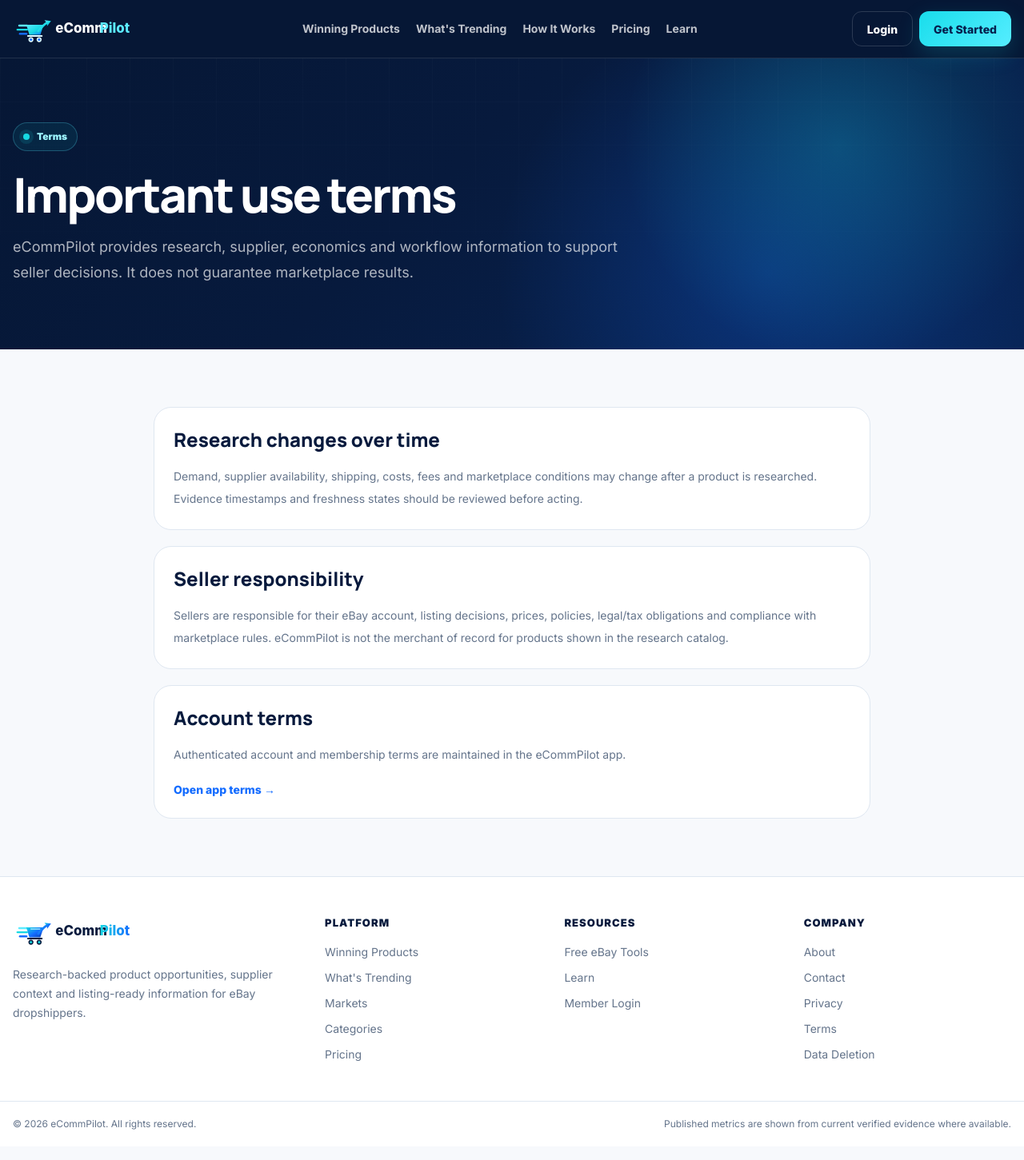
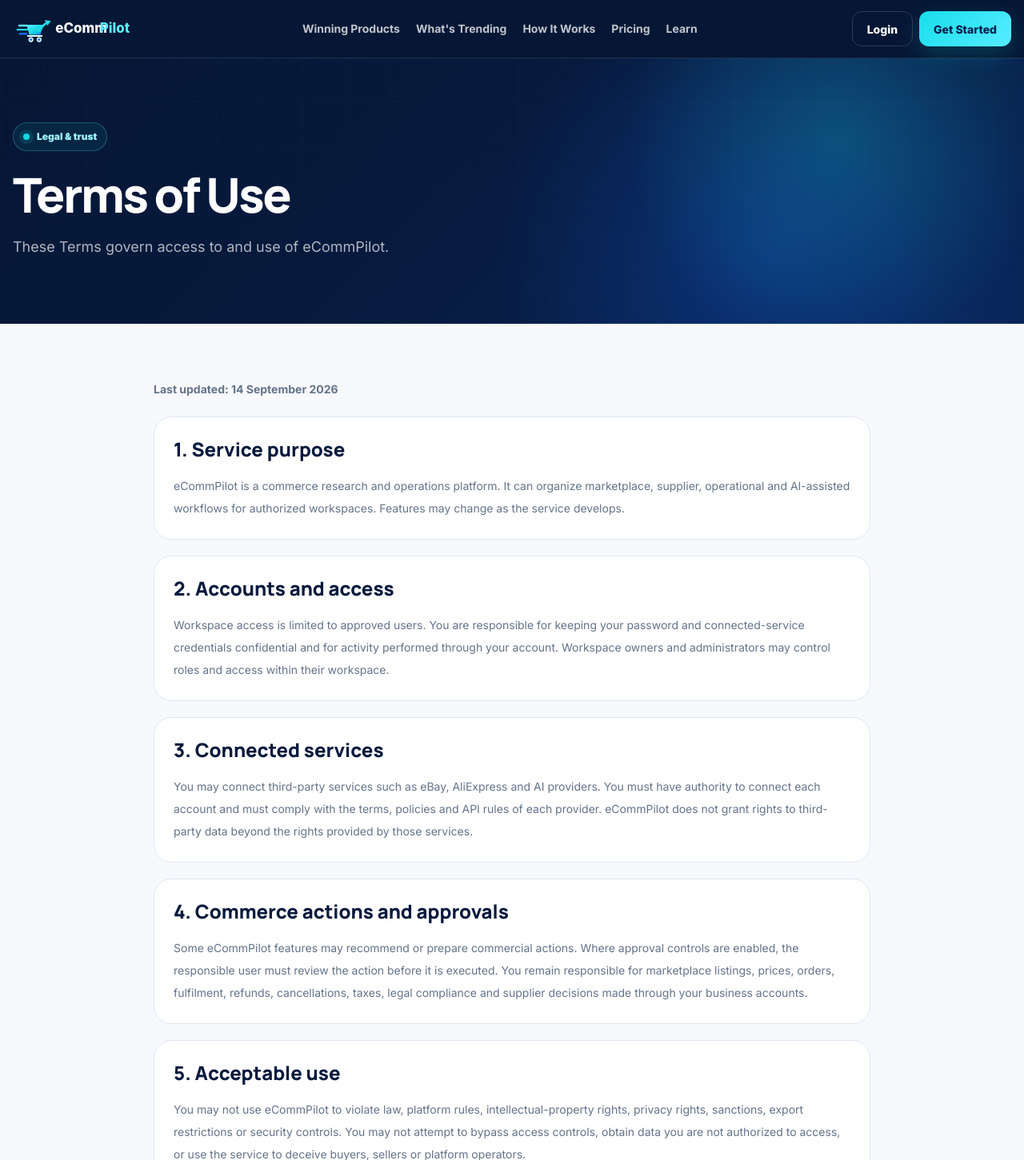
Before and after one commit to ponzey717/ecommpilot-main, a Next.js app: page /terms in a window 1280 px wide. Shown: the top 1451 px of the page at 80% size. Built offline with nearby package versions, Linux system fonts and the light colour scheme.

Commit message:
legal: preserve full current Terms of Use on public site

```diff
--- a/src/app/terms/page.tsx
+++ b/src/app/terms/page.tsx
@@ -5,42 +5,140 @@ import { PageShell } from "@/components/site/page-shell";
 import { buildMetadata } from "@/lib/seo/metadata";
 
 export const metadata: Metadata = buildMetadata({
-  title: "Terms",
-  description: "Important terms and limitations for using eCommPilot public product research information.",
+  title: "Terms of Use",
+  description: "Terms governing access to and use of eCommPilot.",
   path: "/terms",
 });
+
+function Section({ title, children }: { title: string; children: React.ReactNode }) {
+  return (
+    <section className="feature-card">
+      <h2 className="text-2xl font-extrabold text-[var(--navy)]">{title}</h2>
+      <div className="mt-4 grid gap-4 text-sm leading-7 text-[var(--muted)]">{children}</div>
+    </section>
+  );
+}
 
 export default function TermsPage() {
   return (
     <PageShell darkHeader>
       <PageHero
-        eyebrow="Terms"
-        title="Important use terms"
-        description="eCommPilot provides research, supplier, economics and workflow information to support seller decisions. It does not guarantee marketplace results."
+        eyebrow="Legal & trust"
+        title="Terms of Use"
+        description="These Terms govern access to and use of eCommPilot."
       />
       <section className="py-14 md:py-18">
-        <div className="site-container max-w-4xl space-y-5">
-          <article className="feature-card">
-            <h2 className="text-2xl font-extrabold text-[var(--navy)]">Research changes over time</h2>
-            <p className="mt-4 text-sm leading-7 text-[var(--muted)]">
-              Demand, supplier availability, shipping, costs, fees and marketplace conditions may change after a product is researched. Evidence timestamps and freshness states should be reviewed before acting.
-            </p>
-          </article>
-          <article className="feature-card">
-            <h2 className="text-2xl font-extrabold text-[var(--navy)]">Seller responsibility</h2>
-            <p className="mt-4 text-sm leading-7 text-[var(--muted)]">
-              Sellers are responsible for their eBay account, listing decisions, prices, policies, legal/tax obligations and compliance with marketplace rules. eCommPilot is not the merchant of record for products shown in the research catalog.
-            </p>
-          </article>
-          <article className="feature-card">
-            <h2 className="text-2xl font-extrabold text-[var(--navy)]">Account terms</h2>
-            <p className="mt-4 text-sm leading-7 text-[var(--muted)]">
-              Authenticated account and membership terms are maintained in the eCommPilot app.
-            </p>
-            <Link href="https://app.ecommpilot.net/terms" className="mt-5 inline-block text-sm font-extrabold text-[var(--blue)]">
-              Open app terms →
-            </Link>
-          </article>
+        <div className="site-container max-w-4xl">
+          <p className="mb-6 text-sm font-bold text-[var(--muted)]">Last updated: 14 September 2026</p>
+          <div className="grid gap-5">
+            <Section title="1. Service purpose">
+              <p>
+                eCommPilot is a commerce research and operations platform. It can organize
+                marketplace, supplier, operational and AI-assisted workflows for authorized
+                workspaces. Features may change as the service develops.
+              </p>
+            </Section>
+
+            <Section title="2. Accounts and access">
+              <p>
+                Workspace access is limited to approved users. You are responsible for keeping your
+                password and connected-service credentials confidential and for activity performed
+                through your account. Workspace owners and administrators may control roles and
+                access within their workspace.
+              </p>
+            </Section>
+
+            <Section title="3. Connected services">
+              <p>
+                You may connect third-party services such as eBay, AliExpress and AI providers. You
+                must have authority to connect each account and must comply with the terms, policies
+                and API rules of each provider. eCommPilot does not grant rights to third-party data
+                beyond the rights provided by those services.
+              </p>
+            </Section>
+
+            <Section title="4. Commerce actions and approvals">
+              <p>
+                Some eCommPilot features may recommend or prepare commercial actions. Where approval
+                controls are enabled, the responsible user must review the action before it is
+                executed. You remain responsible for marketplace listings, prices, orders,
+                fulfilment, refunds, cancellations, taxes, legal compliance and supplier decisions
+                made through your business accounts.
+              </p>
+            </Section>
+
+            <Section title="5. Acceptable use">
+              <p>
+                You may not use eCommPilot to violate law, platform rules, intellectual-property
+                rights, privacy rights, sanctions, export restrictions or security controls. You may
+                not attempt to bypass access controls, obtain data you are not authorized to access,
+                or use the service to deceive buyers, sellers or platform operators.
+              </p>
+            </Section>
+
+            <Section title="6. AI-assisted features">
+              <p>
+                AI-generated suggestions can be incomplete or incorrect. They are assistance, not a
+                substitute for business, legal, tax, compliance or financial judgment. Users should
+                review material recommendations before acting on them.
+              </p>
+            </Section>
+
+            <Section title="7. Data and privacy">
+              <p>
+                Our handling of personal and connected-service data is described in the Privacy
+                Policy and Data Deletion pages. You are responsible for having any notices, consents
+                or legal basis required for data you submit or connect to the service.
+              </p>
+              <div className="flex flex-wrap gap-3">
+                <Link href="/privacy" className="text-sm font-extrabold text-[var(--blue)]">
+                  Privacy Policy →
+                </Link>
+                <Link href="/data-deletion" className="text-sm font-extrabold text-[var(--blue)]">
+                  Data Deletion →
+                </Link>
+              </div>
+            </Section>
+
+            <Section title="8. Availability and changes">
+              <p>
+                We aim to keep the service reliable, but availability is not guaranteed.
+                Third-party APIs, hosting providers and marketplace rules can change without notice
+                and may affect features. We may modify or discontinue features when necessary for
+                security, compliance, reliability or product development.
+              </p>
+            </Section>
+
+            <Section title="9. Disclaimer and limitation">
+              <p>
+                To the extent permitted by applicable law, eCommPilot is provided on an “as
+                available” basis. We do not guarantee marketplace sales, supplier performance,
+                ranking results, uninterrupted third-party access or the accuracy of third-party
+                data. Liability is limited to the extent permitted by applicable law.
+              </p>
+            </Section>
+
+            <Section title="10. Suspension or termination">
+              <p>
+                Access may be suspended or terminated where necessary to protect the service, comply
+                with law or third-party platform requirements, respond to security risks, or address
+                material misuse.
+              </p>
+            </Section>
+
+            <Section title="11. Contact">
+              <p>
+                Questions about these terms can be submitted through the eCommPilot Support page or
+                through the owner of the workspace that controls your account.
+              </p>
+              <Link
+                href="https://app.ecommpilot.net/support"
+                className="text-sm font-extrabold text-[var(--blue)]"
+              >
+                Support Guidance →
+              </Link>
+            </Section>
+          </div>
         </div>
       </section>
     </PageShell>
```
